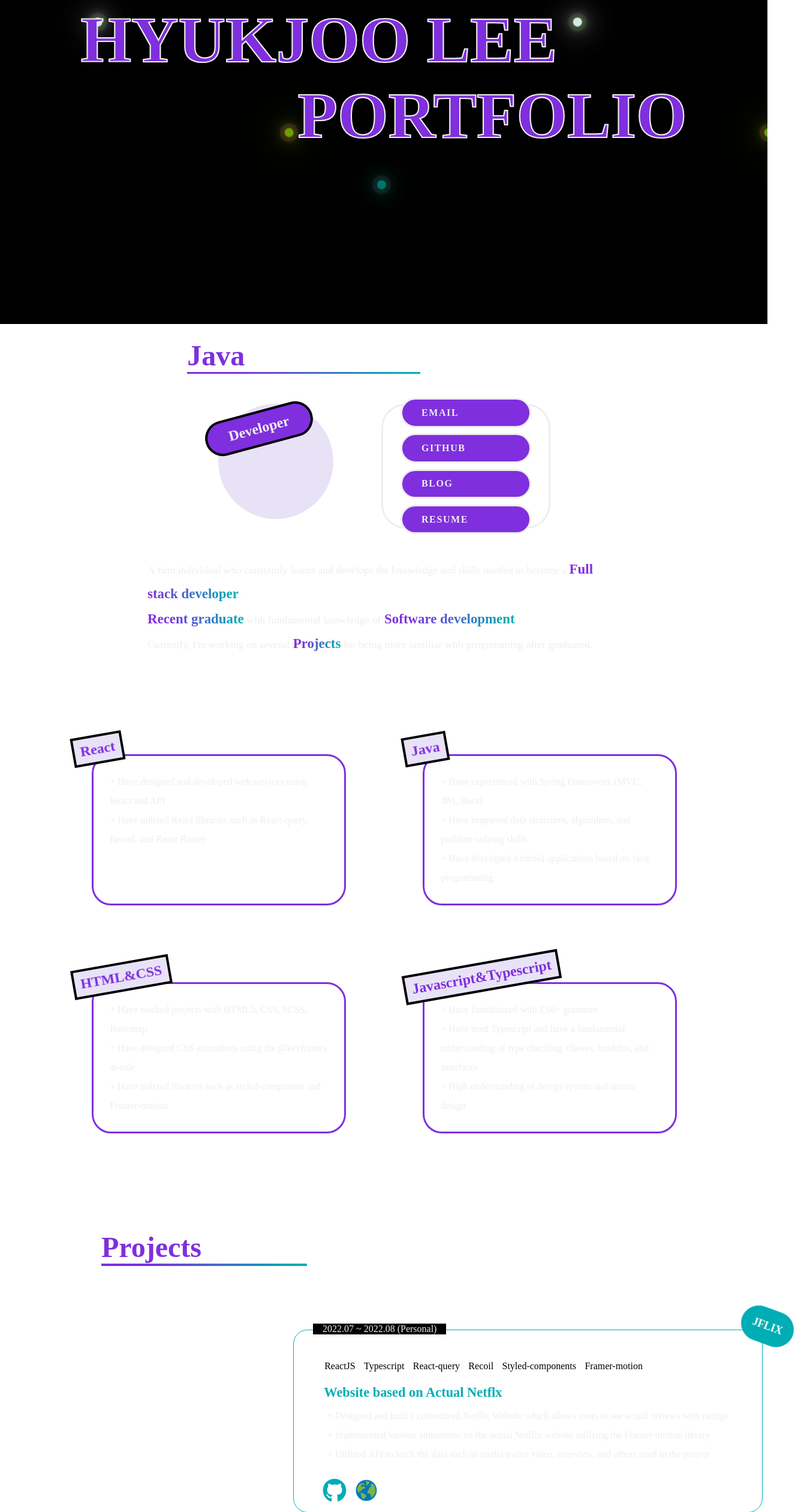
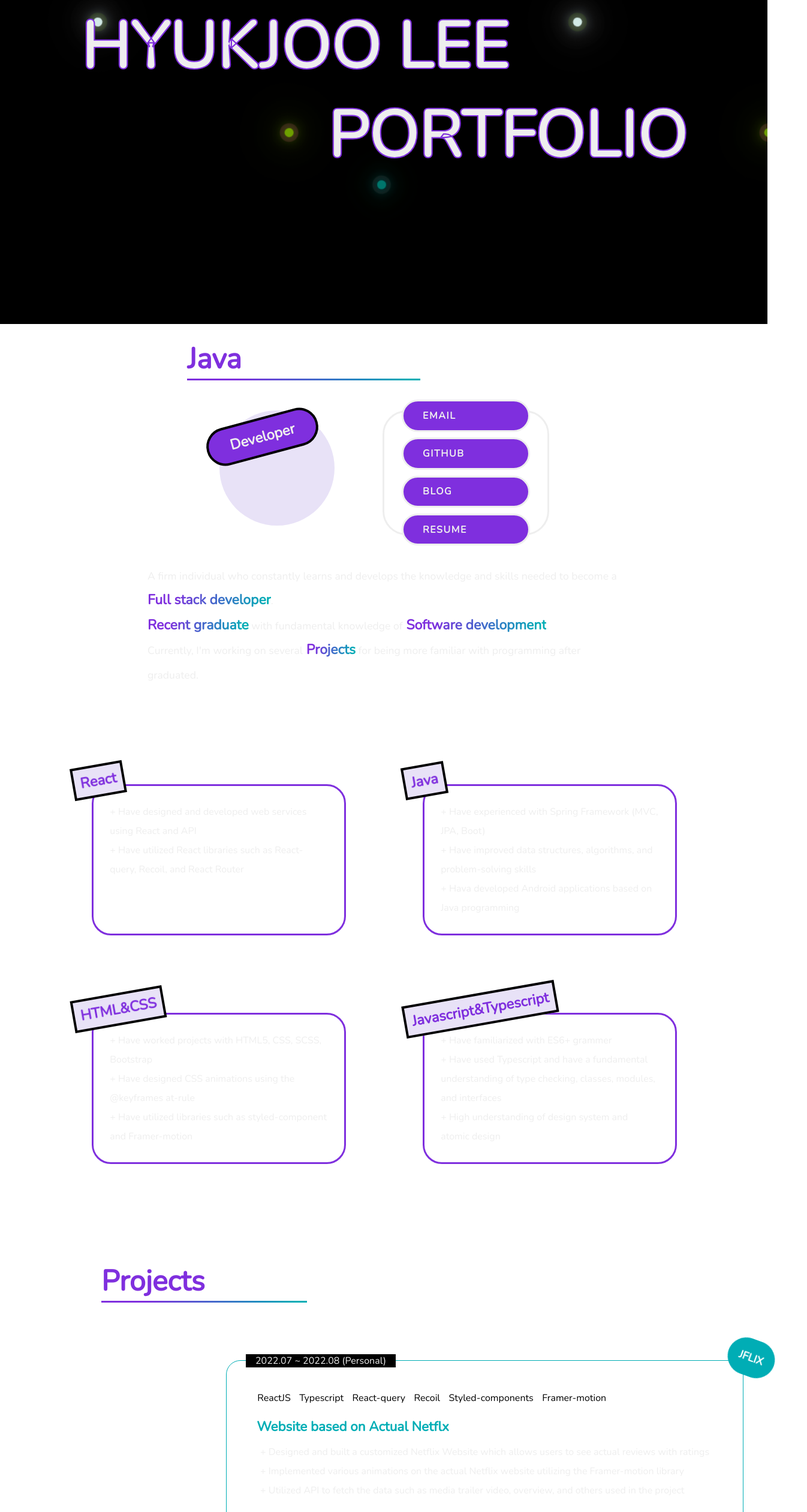
Before and after one commit to Hyukjoo-Lee/ReactJS_portfolio, a React (Create React App) app: page / in a window 1280 px wide. Shown: the part 260-2780 px from the top of the page at 60% size, 1346 px wide, since content can reach past the window. Built offline with nearby package versions, Linux system fonts and the light colour scheme.

Commit message:
chore: just modified font and margin between components

```diff
--- a/public/index.html
+++ b/public/index.html
@@ -7,6 +7,10 @@
 
     <title>Hyukjoo Lee Portfolio Website</title>
     <link rel="stylesheet" href="https://unpkg.com/aos@next/dist/aos.css" />
+    <link
+      href="https://fonts.googleapis.com/css?family=Nunito"
+      rel="stylesheet"
+    />
   </head>
   <body>
     <div id="root"></div>
--- a/src/assets/images/ManSVG.tsx
+++ b/src/assets/images/ManSVG.tsx
@@ -1,5 +1,5 @@
 /*
- *    Path_1 SVG
+ * Path_1 SVG
  */
 export const ManSVG = () => {
   return (
--- a/src/components/0.Start/Start.tsx
+++ b/src/components/0.Start/Start.tsx
@@ -13,10 +13,6 @@ const NameContainer = styled.div`
   ${media.small_max} {
     margin: 20% 10%;
   }
-
-  ${media.smaller_max} {
-    margin: 30% 10%;
-  }
 `;
 
 const Text = styled.div`
@@ -25,15 +21,14 @@ const Text = styled.div`
   font-weight: 700;
   top: 32vh;
   font-size: 8.5vw;
-
-  .content {
-    color: ${({ theme }) => theme.color.purple};
-    -webkit-text-stroke: 0.02em ${({ theme }) => theme.color.white};
-  }
+  color: ${({ theme }) => theme.color.white};
+  -webkit-text-stroke: 0.02em ${({ theme }) => theme.color.purple};
 
   .second {
     position: absolute;
     left: auto;
+    color: ${({ theme }) => theme.color.white};
+    -webkit-text-stroke: 0.02em ${({ theme }) => theme.color.purple};
     right: 0;
   }
 `;
@@ -41,8 +36,8 @@ const Start = () => {
   return (
     <NameContainer>
       <Text>
-        <div className="content">HYUKJOO LEE</div>
-        <div className="content second">PORTFOLIO</div>
+        <div>HYUKJOO LEE</div>
+        <div className="second">PORTFOLIO</div>
       </Text>
     </NameContainer>
   );
--- a/src/components/3.Project/ProjectBox.tsx
+++ b/src/components/3.Project/ProjectBox.tsx
@@ -33,18 +33,14 @@ export const Wrapper = styled.div`
   // Blue container style
   .blue-container {
     border: 0.1em solid ${({ theme }) => theme.color.blue};
-    left: 35vw;
+    left: 28%;
 
     ${media.large_max} {
-      left: 20vw;
+      left: 8%;
     }
 
     ${media.medium_max} {
-      left: 0%;
-    }
-
-    ${media.small_max} {
-      left: 0%;
+      left: 0;
     }
 
     .date {
@@ -79,15 +75,11 @@ export const Wrapper = styled.div`
     left: 10vw;
 
     ${media.large_max} {
-      left: 20vw;
+      left: 8%;
     }
 
     ${media.medium_max} {
-      left: 10%;
-    }
-
-    ${media.small_max} {
-      left: 0%;
+      left: 0;
     }
 
     .date {
@@ -183,8 +175,8 @@ const ProjectBox = ({ project, index }: any) => {
   const isEven = index % 2 === 0;
 
   return (
-    <Wrapper data-aos={isEven ? "flip-right" : "flip-left"}>
-      {/* <Wrapper> */}
+    // <Wrapper data-aos={isEven ? "flip-right" : "flip-left"}>
+    <Wrapper>
       <div
         className={
           isEven ? "container blue-container" : "container purple-container"
--- a/src/index.css
+++ b/src/index.css
@@ -1,3 +1,7 @@
+body {
+  font-family: "Nunito";
+}
+
 @keyframes slide {
   0% {
     margin-left: 0;
```
